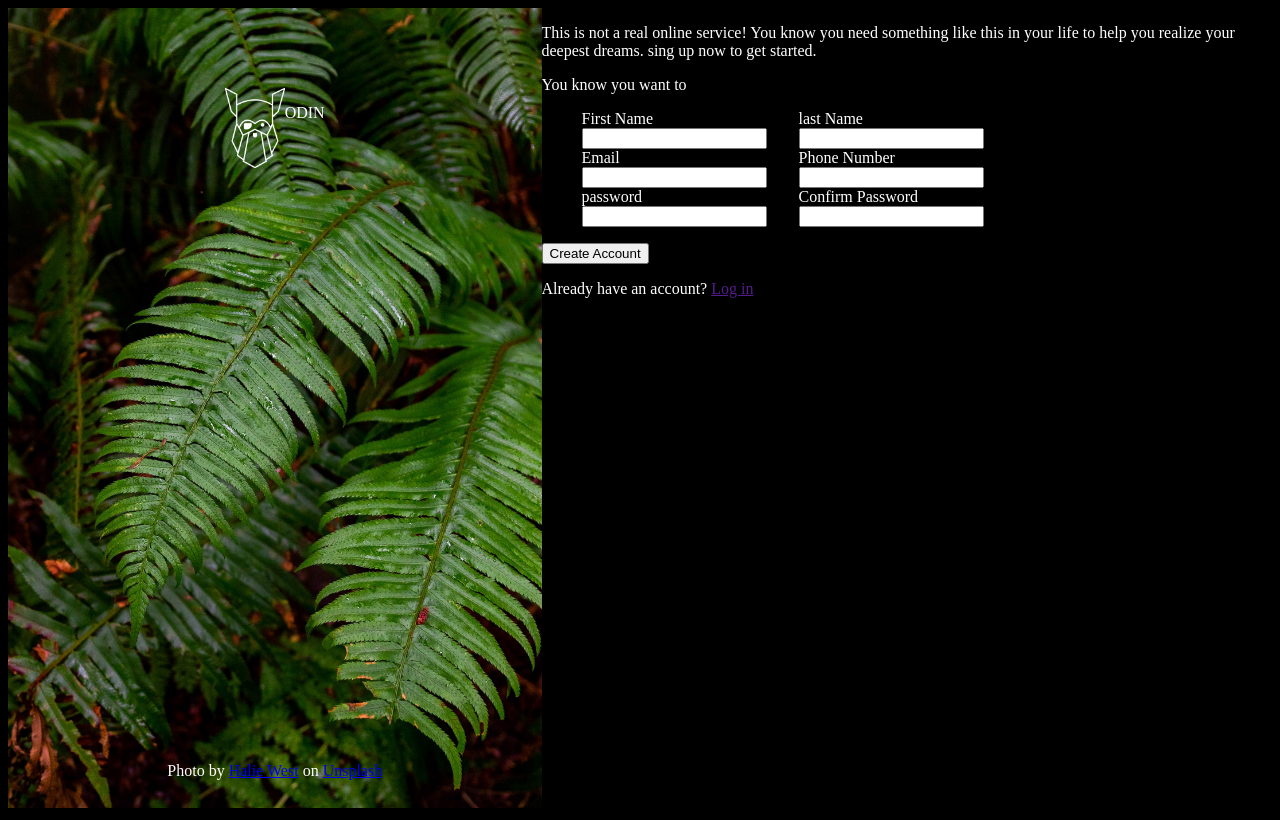
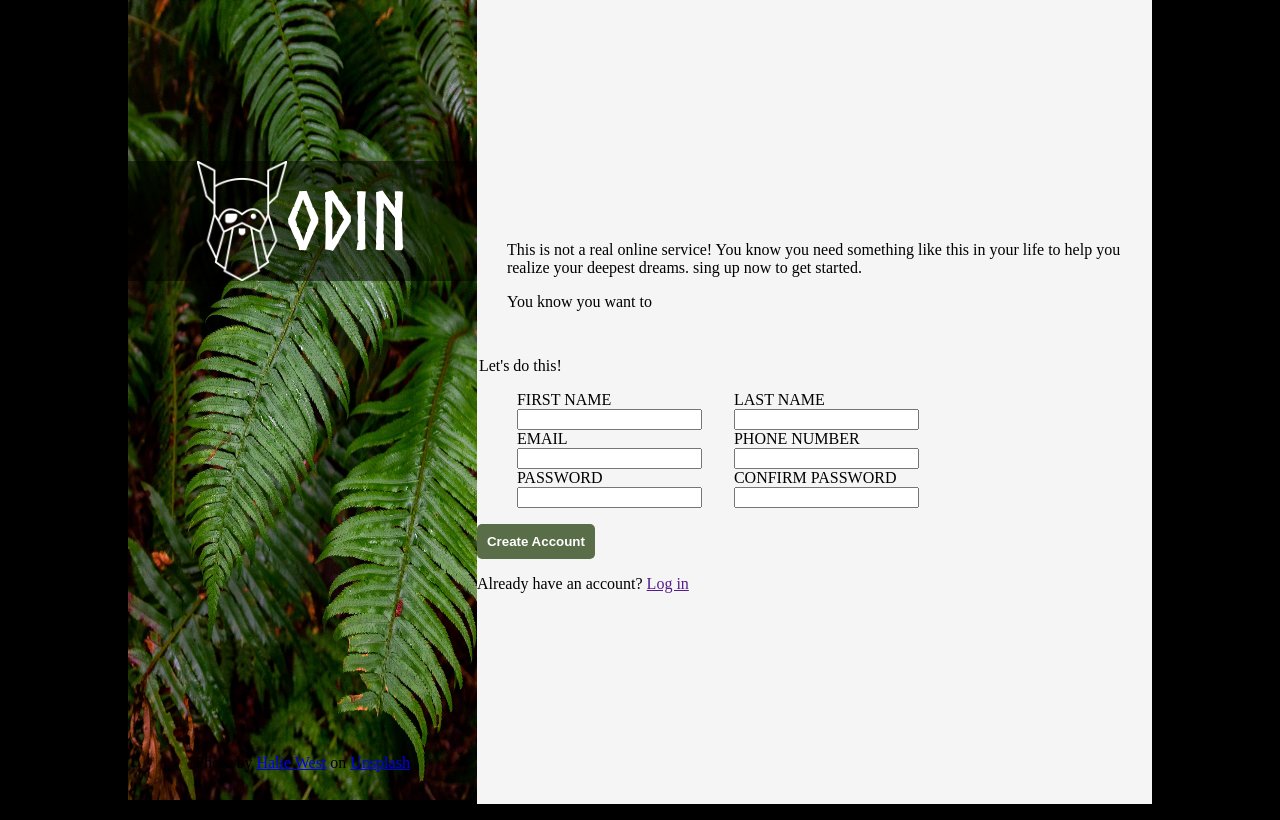
Before and after one commit to Sokolan/sign-up-form, a plain HTML site: page index.html in a window 1280 px wide. Drawn offline with Linux system fonts and the light colour scheme.

Commit message:
design improved

```diff
--- a/index.html
+++ b/index.html
@@ -11,8 +11,8 @@
 <body>
     <div class="background-container">
         <img src="./img/jungle.jpg" alt="jun-img" class="jun-img">
-        <div class="side-bar">
-            <img src="./img/odin-lined.png" alt="odin-img" class="odin-logo">
+        <div class="logo">
+            <img src="./img/odin-lined.png" alt="odin-img" class="logo-img">
             <p>ODIN</p>
         </div>
         <p class="img-credits">
@@ -20,40 +20,43 @@
         </p>
     </div>
     <div class="content-container">
-        <p class="description">This is not a real online service! You know you need something like
-            this in your life to help you realize your deepest dreams.
-            sing up now to get started.
-        </p>
-        <p class="convince">You know you want to</p>
+        <div class="description">
+            <p>This is not a real online service! You know you need something like
+                this in your life to help you realize your deepest dreams.
+                sing up now to get started.
+            </p>
+            <p class="convince">You know you want to</p>
+        </div>
         <form>
+            <legend>Let's do this!</legend>
             <ul class="form-fields">
                 <div class="left-col">
                     <li>
-                        <label for="first-name">First Name</label>
+                        <label for="first-name">FIRST NAME</label>
                         <input type="text" id="first-name" name="first-name">
                     </li>
                     <li>
-                        <label for="email">Email</label>
+                        <label for="email">EMAIL</label>
                         <input type="email" id="email" name="email">
                     </li>
                     <li>
-                        <label for="password">password</label>
+                        <label for="password">PASSWORD</label>
                         <input type="password" id="password" name="password">
                     </li>
                 </div>
                 <div class="right-col">
                     <li>
-                        <label for="last-name">last Name</label>
+                        <label for="last-name">LAST NAME</label>
                         <input type="text" id="last-name" name="last-name">
                     </li>
 
                     <li>
-                        <label for="tel">Phone Number</label>
+                        <label for="tel">PHONE NUMBER</label>
                         <input type="tel" id="tel" name="tel">
                     </li>
 
                     <li>
-                        <label for="confirm-password">Confirm Password</label>
+                        <label for="confirm-password">CONFIRM PASSWORD</label>
                         <input type="password" id="confirm-password" name="confirm-password">
                     </li>
                 </div>
--- a/style.css
+++ b/style.css
@@ -1,12 +1,25 @@
-/* html, body{
-    height: 100vh;
-    width: 100vw;
-} */
+@font-face {
+    font-family: norse-bold;
+    src: url(./font/Norse-Bold.otf);
+}
+
+:root {
+
+}
+
+html {
+    display: flex;
+    justify-content: center;
+}
 
 body {
     display: flex;
+    justify-content: center;
     background-color: black;
-    color: white;
+    width: 80vw;
+    overflow: hidden;
+    height: 100%;
+    margin: 0;
 }
 
 ul {
@@ -15,19 +28,33 @@ ul {
 
 .background-container {
     position: relative;
+    overflow: hidden;
 }
 
 .jun-img {
     height: 100vh;
+    width: 100%;
 }
 
-.side-bar {
+.logo {
     display: flex;
     justify-content: center;
+    align-items: center;
     position: absolute;
-    top: 10%;
-    height: 10vh;
+    top: 20%;
+    height: 15vh;
     width: 100%;
+    background-color: rgb(0 0 0 / 50%);
+}
+
+.logo-img {
+    height: 15vh;
+}
+
+.logo > p {
+    font-size: 10vh;
+    font-family: norse-bold, sans-serif;
+    color: white
 }
 
 .img-credits {
@@ -38,6 +65,20 @@ ul {
     right: 0;
 }
 
+.content-container {
+    display: flex;
+    flex-direction: column;
+    justify-content: center;
+    background-color: #f5f5f5;
+}
+
+.description {
+    margin: 30px;
+
+}
+
+
+
 li {
     display: flex;
     flex-direction: column;
@@ -47,3 +88,12 @@ li {
     display: flex;
     gap: 2em;
 }
+
+button[type="submit"] {
+    background-color: #596D48;
+    color: white;
+    font-weight: 600;
+    padding: 10px;
+    border-radius: 5px;
+    border: none;
+}
```
